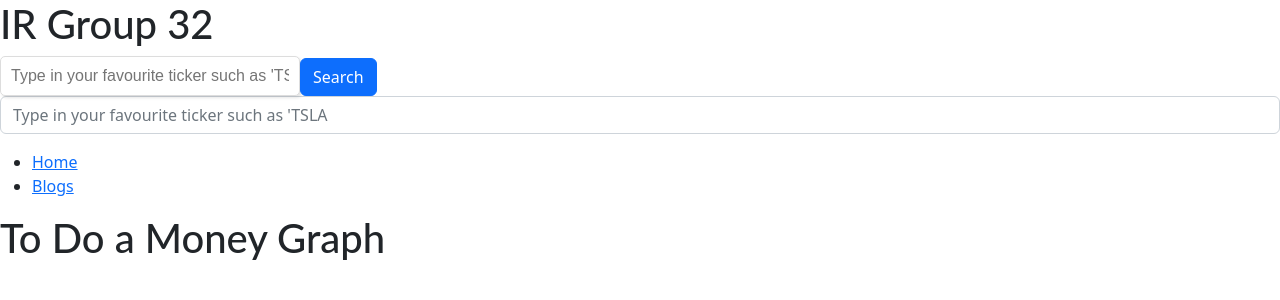
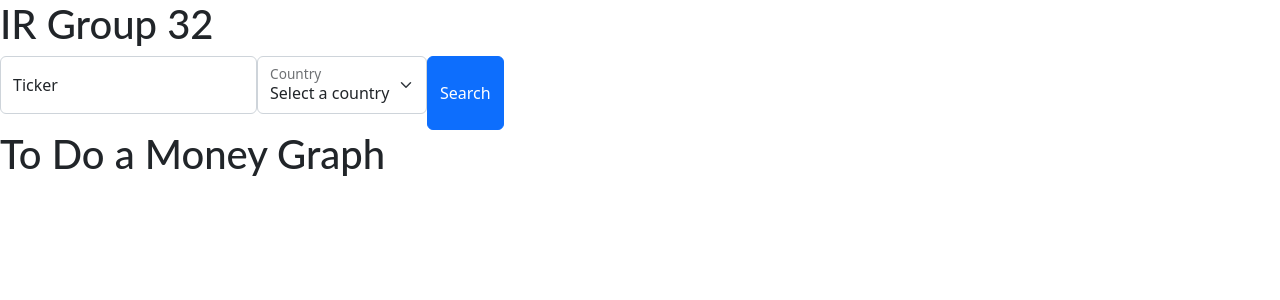
Before and after one commit to sekheng/CZ4034_IR, a React (Create React App) app: page /graph in a window 1280 px wide. Shown: the top 300 px of the page. Built offline with nearby package versions, Linux system fonts and the light colour scheme.

Commit message:
In the midst of reimplementing inputs based on bootstrap

```diff
--- a/App.tsx
+++ b/App.tsx
@@ -13,7 +13,6 @@ export default function App() {
             <div>
                 <h1>IR Group 32</h1>
                 <SearchForm />
-                <TopBar />
                 <Routes>
                     <Route index path="/" element={<Main />} />
                     <Route path="/graph" element={<MoneyGraph />} />
--- a/SearchForm.tsx
+++ b/SearchForm.tsx
@@ -1,6 +1,8 @@
 import * as React from 'react';
 import Button from 'react-bootstrap/Button';
 import Form from 'react-bootstrap/Form';
+import FloatingLabel from 'react-bootstrap/FloatingLabel';
+import ButtonToolbar from 'react-bootstrap/ButtonToolbar';
 
 interface SearchFState {
     message: string;
@@ -9,39 +11,59 @@ interface SearchFState {
 class SearchForm extends React.Component<{}, SearchFState> {
     state = {
         message: '',
+        country: '',
     };
 
-    handleSubmit = (event: React.FormEvent<HTMLFormElement>) => {
-        event.preventDefault();
+    handleSubmit = () => {
+        // this will send the query to get data from SOLR
         console.log(`Name: ${this.state.message}`);
-    };
-
-    handleChange = (event: React.ChangeEvent<HTMLInputElement>) => {
-        const { name, value } = event.target;
-        this.setState({ [name]: value } as Pick<
-            SearchFState,
-            keyof SearchFState
-        >);
+        console.log(`Country: ${this.state.country}`);
     };
 
     render() {
         return (
-            <form onSubmit={this.handleSubmit}>
-                <div>
-                    <input
-                        type="text"
-                        id="message"
-                        name="message"
-                        className="input-style"
-                        placeholder="Type in your favourite ticker such as 'TSLA'"
-                        value={this.state.message}
-                        onChange={this.handleChange}
-                    />
-                    <Button type="submit"variant="primary">Search</Button>
-                </div>
-                <Form.Control className="me-auto" placeholder="Type in your favourite ticker such as 'TSLA" />
-            </form>
-
+            <div>
+                <ButtonToolbar>
+                    <FloatingLabel
+                        controlId="floatingInput"
+                        label="Ticker"
+                        className="mb-3"
+                    >
+                        <Form.Control
+                            className="me-auto"
+                            placeholder="Type in your favourite ticker such as 'TSLA"
+                            onChange={(e) =>
+                                this.setState({ message: e.target.value })
+                            }
+                            value={this.state.message}
+                        />
+                    </FloatingLabel>
+                    <FloatingLabel
+                        controlId="floatingInput"
+                        label="Country"
+                        className="mb-3"
+                    >
+                        <Form.Select
+                            value={this.state.country}
+                            onChange={(e) =>
+                                this.setState({ country: e.target.value })
+                            }
+                        >
+                            <option value="">Select a country</option>
+                            <option value="Singapore">Singapore</option>
+                            <option value="Malaysia">Malaysia</option>
+                            <option value="Indonesia">Indonesia</option>
+                        </Form.Select>
+                    </FloatingLabel>
+                    <Button
+                        type="submit"
+                        variant="primary"
+                        onClick={this.handleSubmit}
+                    >
+                        Search
+                    </Button>
+                </ButtonToolbar>
+            </div>
         );
     }
 }
```
